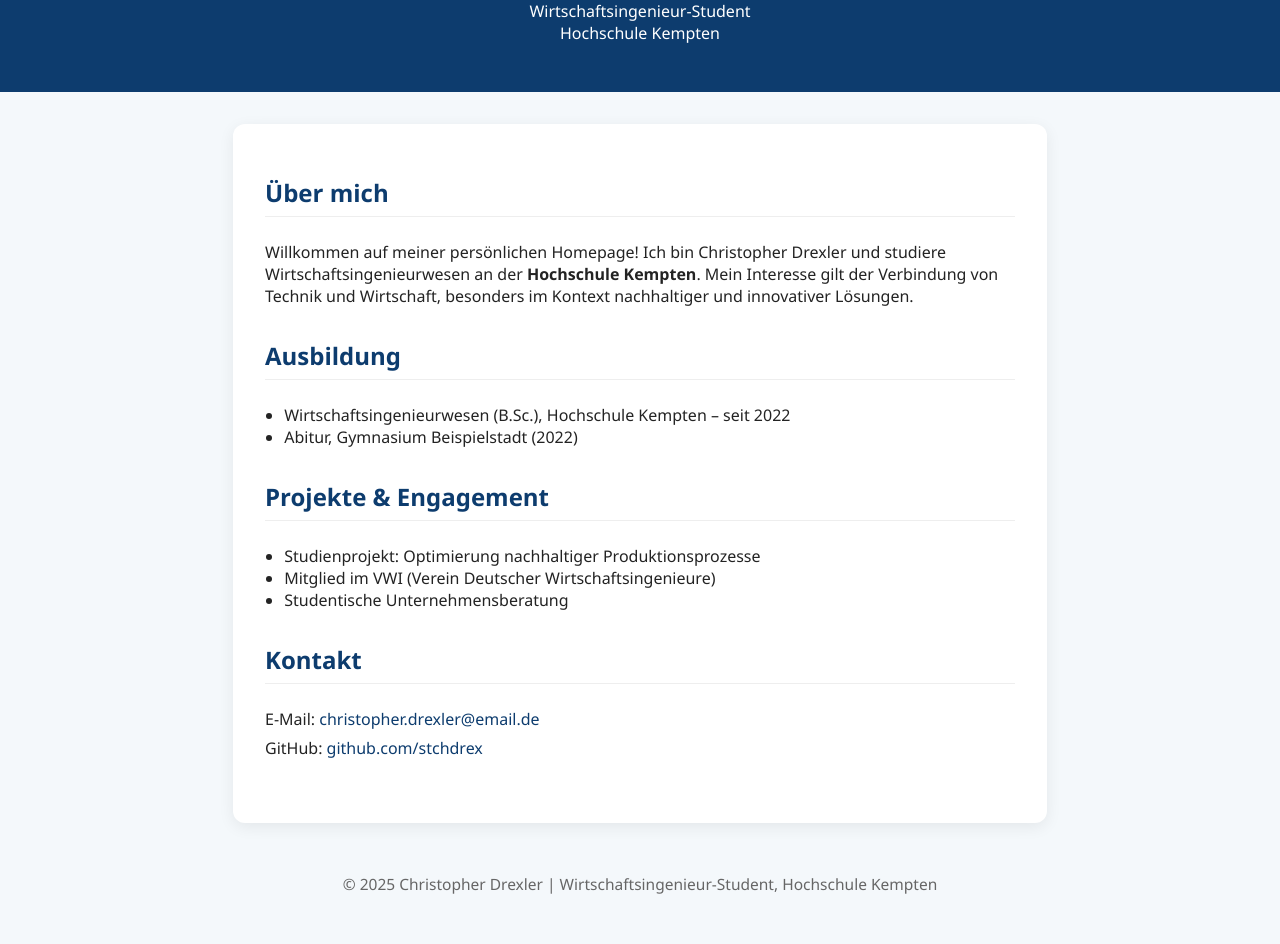
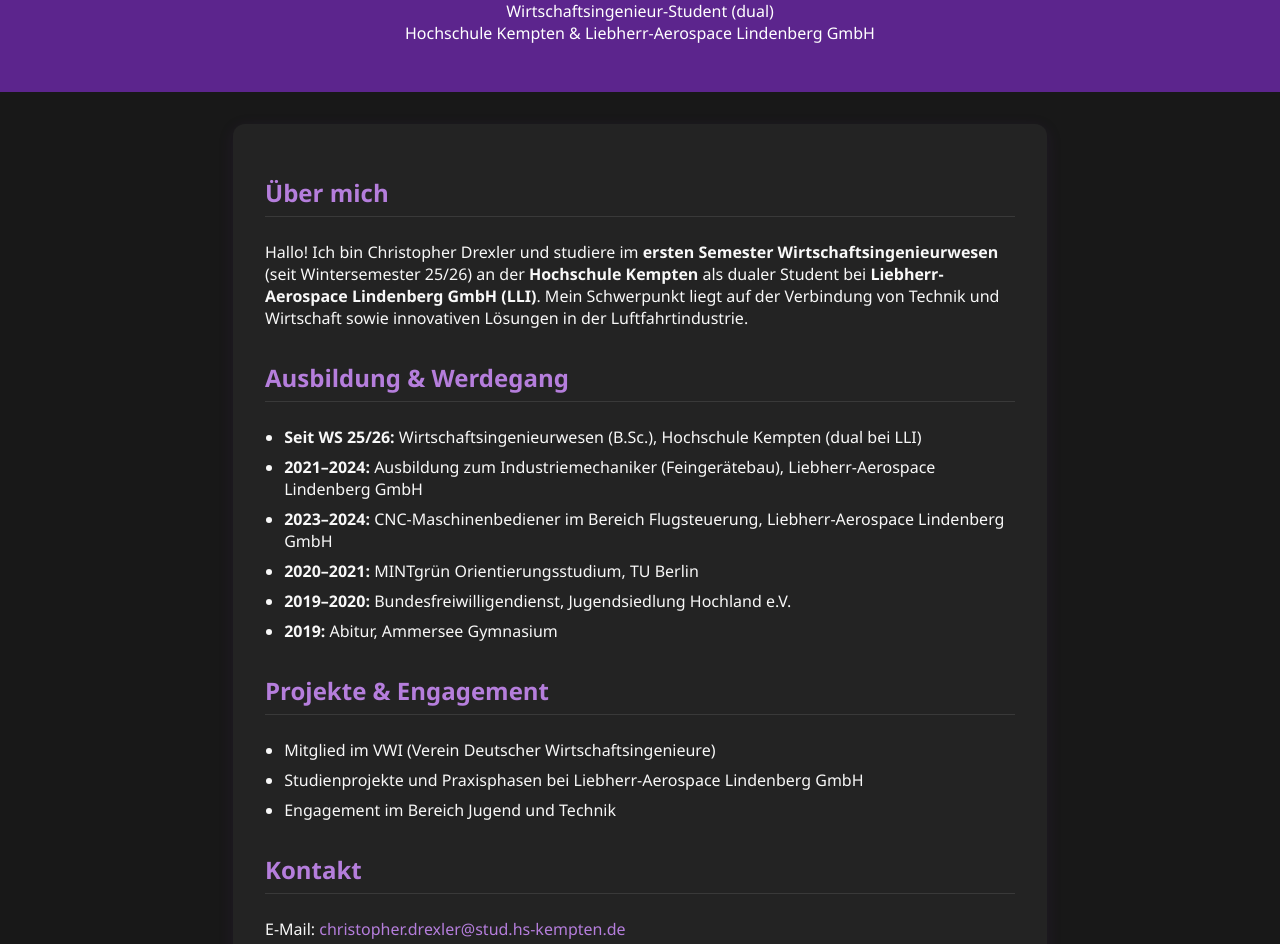
Before and after one commit to stchdrex/Ich, a plain HTML site: page index.html in a window 1280 px wide. Shown: the part 134-1078 px from the top of the page. Before the commit the page ends 1048 px from the top, so only its background shows below. Drawn offline with Linux system fonts and the light colour scheme.

Commit message:
Aktualisiere index.html mit neuem Design

```diff
--- a/index.html
+++ b/index.html
@@ -6,24 +6,25 @@
     <meta name="viewport" content="width=device-width, initial-scale=1">
     <meta name="description" content="Persönliche Homepage von Christopher Drexler, Wirtschaftsingenieur-Student an der Hochschule Kempten.">
     <style>
-        body { font-family: 'Segoe UI', Arial, sans-serif; margin: 0; background: #f4f8fb; color: #232323; }
-        header { background: #0d3c6e; color: #fff; padding: 2.5em 1em 2em 1em; text-align: center; }
+        body { font-family: 'Segoe UI', Arial, sans-serif; margin: 0; background: #181818; color: #F8F8F8; }
+        header { background: #5C258D; color: #fff; padding: 2.5em 1em 2em 1em; text-align: center; }
         .avatar {
             width: 120px;
             height: 120px;
             border-radius: 50%;
             object-fit: cover;
             margin-bottom: 1em;
-            box-shadow: 0 2px 8px rgba(0,0,0,0.08);
+            box-shadow: 0 2px 8px rgba(92,37,141,0.15);
         }
-        main { max-width: 750px; margin: 2em auto; background: #fff; padding: 2em; border-radius: 12px; box-shadow: 0 4px 16px rgba(0,0,0,0.07);}
-        h1 { margin-bottom: 0.2em; font-size: 2.4em; }
-        h2 { color: #0d3c6e; border-bottom: 1px solid #eee; padding-bottom: 0.3em; margin-bottom: 1em;}
+        main { max-width: 750px; margin: 2em auto; background: #232323; padding: 2em; border-radius: 12px; box-shadow: 0 4px 16px rgba(92,37,141,0.13);}
+        h1 { margin-bottom: 0.2em; font-size: 2.4em; color: #B57EDC; }
+        h2 { color: #B57EDC; border-bottom: 1px solid #393939; padding-bottom: 0.3em; margin-bottom: 1em;}
         section { margin-bottom: 2em; }
         ul { margin: 0; padding-left: 1.2em;}
-        footer { text-align: center; color: #666; padding: 1.2em 0; font-size: 0.97em;}
-        a { color: #0d3c6e; text-decoration: none; }
-        a:hover { text-decoration: underline; }
+        li { margin-bottom: 0.5em; }
+        footer { text-align: center; color: #aaa; padding: 1.2em 0; font-size: 0.97em; background: #232323; border-radius: 0 0 12px 12px;}
+        a { color: #B57EDC; text-decoration: none; }
+        a:hover { text-decoration: underline; color: #fff; background: #5C258D; }
         .contact-list { list-style: none; padding: 0; }
         .contact-list li { margin-bottom: 0.4em;}
         @media (max-width: 600px) {
@@ -33,45 +34,46 @@
 </head>
 <body>
     <header>
-        <!-- Optional: Dein Foto als Avatar. Ersetze src ggf. oder entferne die Zeile -->
-        <!-- <img src="dein-foto.jpg" alt="Christopher Drexler" class="avatar"> -->
         <h1>Christopher Drexler</h1>
-        <p>Wirtschaftsingenieur-Student<br>Hochschule Kempten</p>
+        <p>Wirtschaftsingenieur-Student (dual)<br>Hochschule Kempten &amp; Liebherr-Aerospace Lindenberg GmbH</p>
     </header>
     <main>
         <section>
             <h2>Über mich</h2>
             <p>
-                Willkommen auf meiner persönlichen Homepage! Ich bin Christopher Drexler und studiere Wirtschaftsingenieurwesen an der <strong>Hochschule Kempten</strong>.
-                Mein Interesse gilt der Verbindung von Technik und Wirtschaft, besonders im Kontext nachhaltiger und innovativer Lösungen.
+                Hallo! Ich bin Christopher Drexler und studiere im <strong>ersten Semester Wirtschaftsingenieurwesen</strong> (seit Wintersemester 25/26) an der <strong>Hochschule Kempten</strong> als dualer Student bei <strong>Liebherr-Aerospace Lindenberg GmbH (LLI)</strong>.
+                Mein Schwerpunkt liegt auf der Verbindung von Technik und Wirtschaft sowie innovativen Lösungen in der Luftfahrtindustrie.
             </p>
         </section>
         <section>
-            <h2>Ausbildung</h2>
+            <h2>Ausbildung & Werdegang</h2>
             <ul>
-                <li>Wirtschaftsingenieurwesen (B.Sc.), Hochschule Kempten – seit 2022</li>
-                <li>Abitur, Gymnasium Beispielstadt (2022)</li>
+                <li><strong>Seit WS 25/26:</strong> Wirtschaftsingenieurwesen (B.Sc.), Hochschule Kempten (dual bei LLI)</li>
+                <li><strong>2021–2024:</strong> Ausbildung zum Industriemechaniker (Feingerätebau), Liebherr-Aerospace Lindenberg GmbH</li>
+                <li><strong>2023–2024:</strong> CNC-Maschinenbediener im Bereich Flugsteuerung, Liebherr-Aerospace Lindenberg GmbH</li>
+                <li><strong>2020–2021:</strong> MINTgrün Orientierungsstudium, TU Berlin</li>
+                <li><strong>2019–2020:</strong> Bundesfreiwilligendienst, Jugendsiedlung Hochland e.V.</li>
+                <li><strong>2019:</strong> Abitur, Ammersee Gymnasium</li>
             </ul>
         </section>
         <section>
             <h2>Projekte & Engagement</h2>
             <ul>
-                <li>Studienprojekt: Optimierung nachhaltiger Produktionsprozesse</li>
                 <li>Mitglied im VWI (Verein Deutscher Wirtschaftsingenieure)</li>
-                <li>Studentische Unternehmensberatung</li>
+                <li>Studienprojekte und Praxisphasen bei Liebherr-Aerospace Lindenberg GmbH</li>
+                <li>Engagement im Bereich Jugend und Technik</li>
             </ul>
         </section>
         <section>
             <h2>Kontakt</h2>
             <ul class="contact-list">
-                <li>E-Mail: <a href="mailto:christopher.drexler@email.de">christopher.drexler@email.de</a></li>
+                <li>E-Mail: <a href="mailto:christopher.drexler@stud.hs-kempten.de">christopher.drexler@stud.hs-kempten.de</a></li>
                 <li>GitHub: <a href="https://github.com/stchdrex" target="_blank">github.com/stchdrex</a></li>
-                <!-- Optional: LinkedIn oder weitere Netzwerke -->
             </ul>
         </section>
     </main>
     <footer>
-        &copy; 2025 Christopher Drexler | Wirtschaftsingenieur-Student, Hochschule Kempten
+        &copy; 2025 Christopher Drexler | Wirtschaftsingenieur-Student, Hochschule Kempten &amp; Liebherr-Aerospace Lindenberg GmbH
     </footer>
 </body>
 </html>
```
